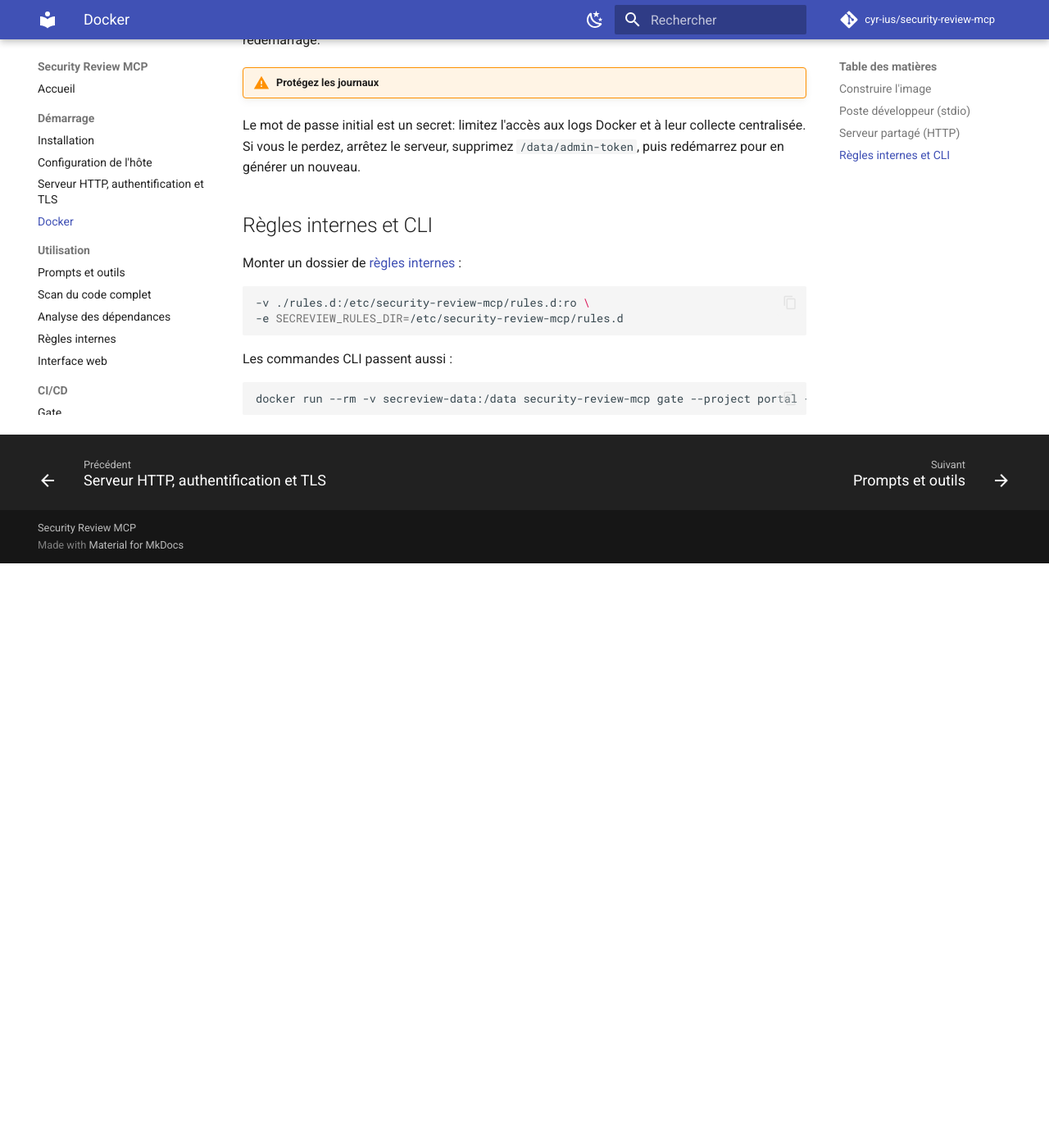
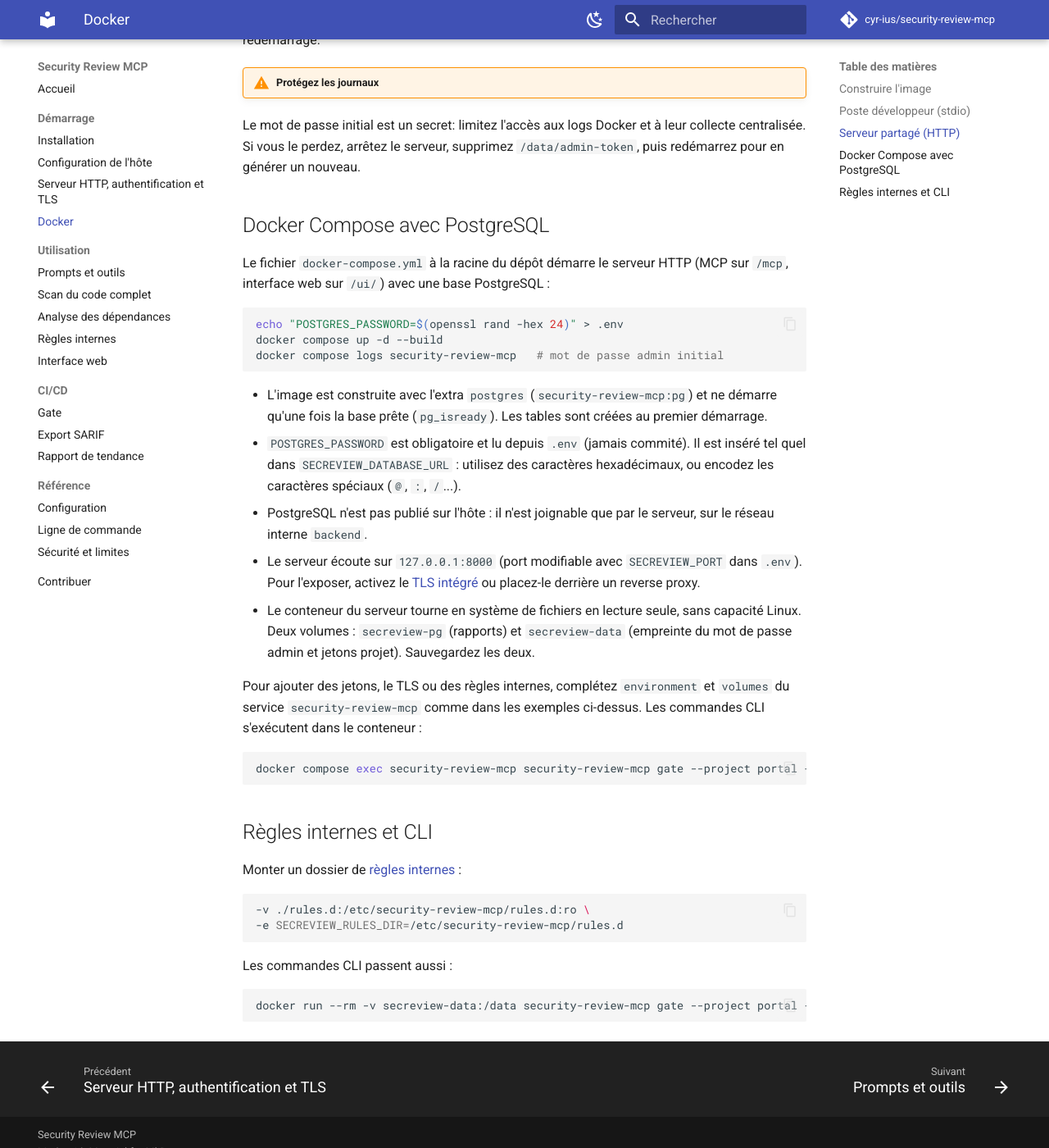
Before and after one commit to cyr-ius/security-review, an MkDocs documentation site: the page built from docs/demarrage/docker.md, in a window 1280 px wide and 1400 px high, scrolled down 1475 px. Shown: the whole window at 82% size. Built offline with MkDocs 1.6.1 and Material for MkDocs 9.7.7, drawn with Linux system fonts in a browser that asks for light colours; comment, search, counter and statistics services are not loaded; before the commit the page ends 2162 px from its top, so only the background shows below that.

Commit message:
feat: add docker-compose stack with PostgreSQL
Run the streamable HTTP server with a PostgreSQL database: the image is
built with the postgres extra, the database is only reachable on an
internal network, the server is published on localhost only and runs
read-only without capabilities. Document it in the Docker page.

Co-Authored-By: Claude Opus 5.5 <noreply@anthropic.com>

````diff
--- a/docs/demarrage/docker.md
+++ b/docs/demarrage/docker.md
@@ -68,6 +68,38 @@ Les jetons projet créés depuis l'écran **Jetons** sont stockés sous forme d'
   centralisée. Si vous le perdez, arrêtez le serveur, supprimez `/data/admin-token`, puis
   redémarrez pour en générer un nouveau.
 
+## Docker Compose avec PostgreSQL
+
+Le fichier `docker-compose.yml` à la racine du dépôt démarre le serveur HTTP (MCP sur `/mcp`,
+interface web sur `/ui/`) avec une base PostgreSQL :
+
+```bash
+echo "POSTGRES_PASSWORD=$(openssl rand -hex 24)" > .env
+docker compose up -d --build
+docker compose logs security-review-mcp   # mot de passe admin initial
+```
+
+- L'image est construite avec l'extra `postgres` (`security-review-mcp:pg`) et ne démarre
+  qu'une fois la base prête (`pg_isready`). Les tables sont créées au premier démarrage.
+- `POSTGRES_PASSWORD` est obligatoire et lu depuis `.env` (jamais commité). Il est inséré tel
+  quel dans `SECREVIEW_DATABASE_URL` : utilisez des caractères hexadécimaux, ou encodez les
+  caractères spéciaux (`@`, `:`, `/`...).
+- PostgreSQL n'est pas publié sur l'hôte : il n'est joignable que par le serveur, sur le réseau
+  interne `backend`.
+- Le serveur écoute sur `127.0.0.1:8000` (port modifiable avec `SECREVIEW_PORT` dans `.env`).
+  Pour l'exposer, activez le [TLS intégré](http.md) ou placez-le derrière un reverse proxy.
+- Le conteneur du serveur tourne en système de fichiers en lecture seule, sans capacité Linux.
+  Deux volumes : `secreview-pg` (rapports) et `secreview-data` (empreinte du mot de passe admin
+  et jetons projet). Sauvegardez les deux.
+
+Pour ajouter des jetons, le TLS ou des règles internes, complétez `environment` et `volumes`
+du service `security-review-mcp` comme dans les exemples ci-dessus. Les commandes CLI
+s'exécutent dans le conteneur :
+
+```bash
+docker compose exec security-review-mcp security-review-mcp gate --project portal --fail-on high
+```
+
 ## Règles internes et CLI
 
 Monter un dossier de [règles internes](../utilisation/regles.md) :
````
Also changed, not shown: README.md (+1 -1 lines), docker-compose.yml (added, +67 -0 lines), 1 other file.
